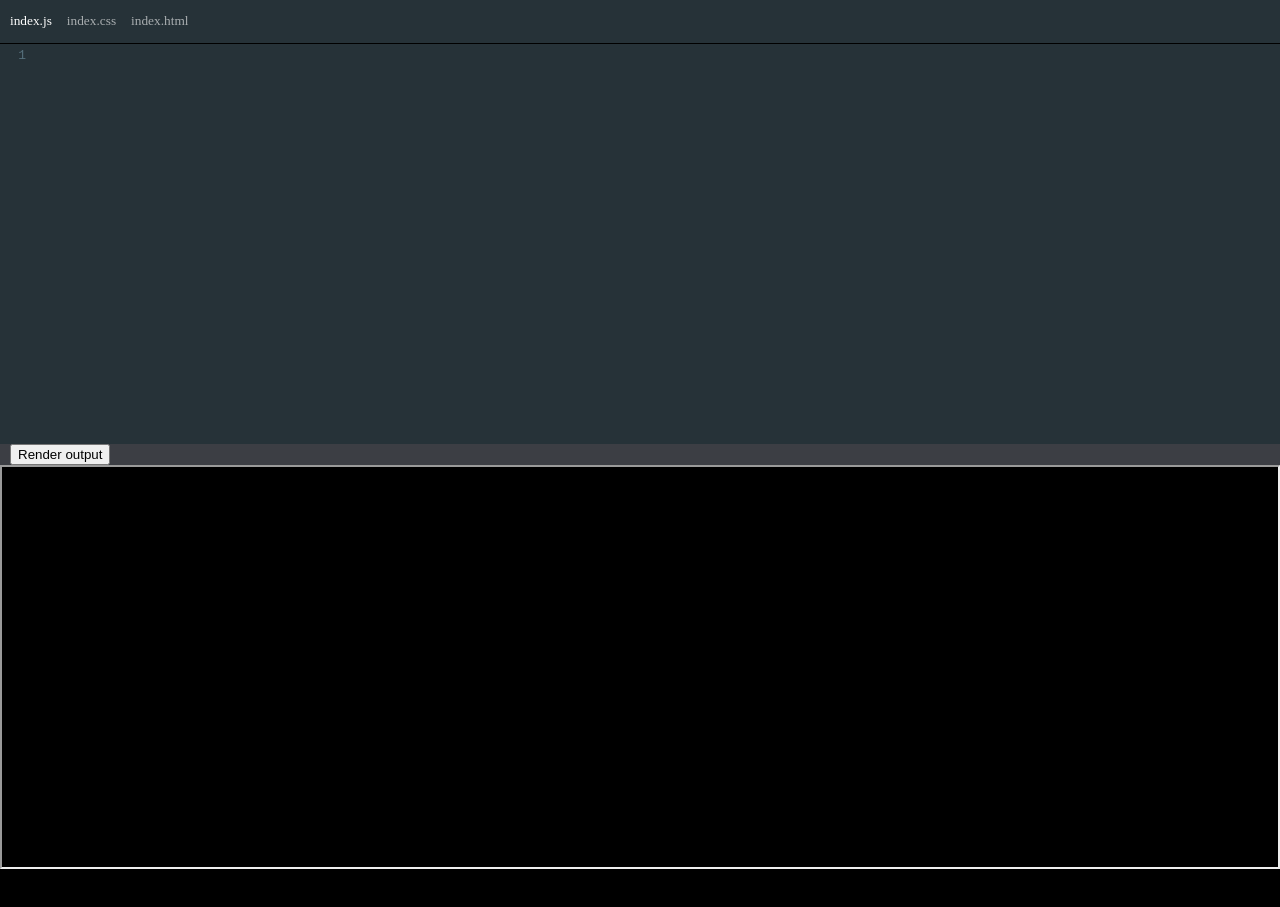
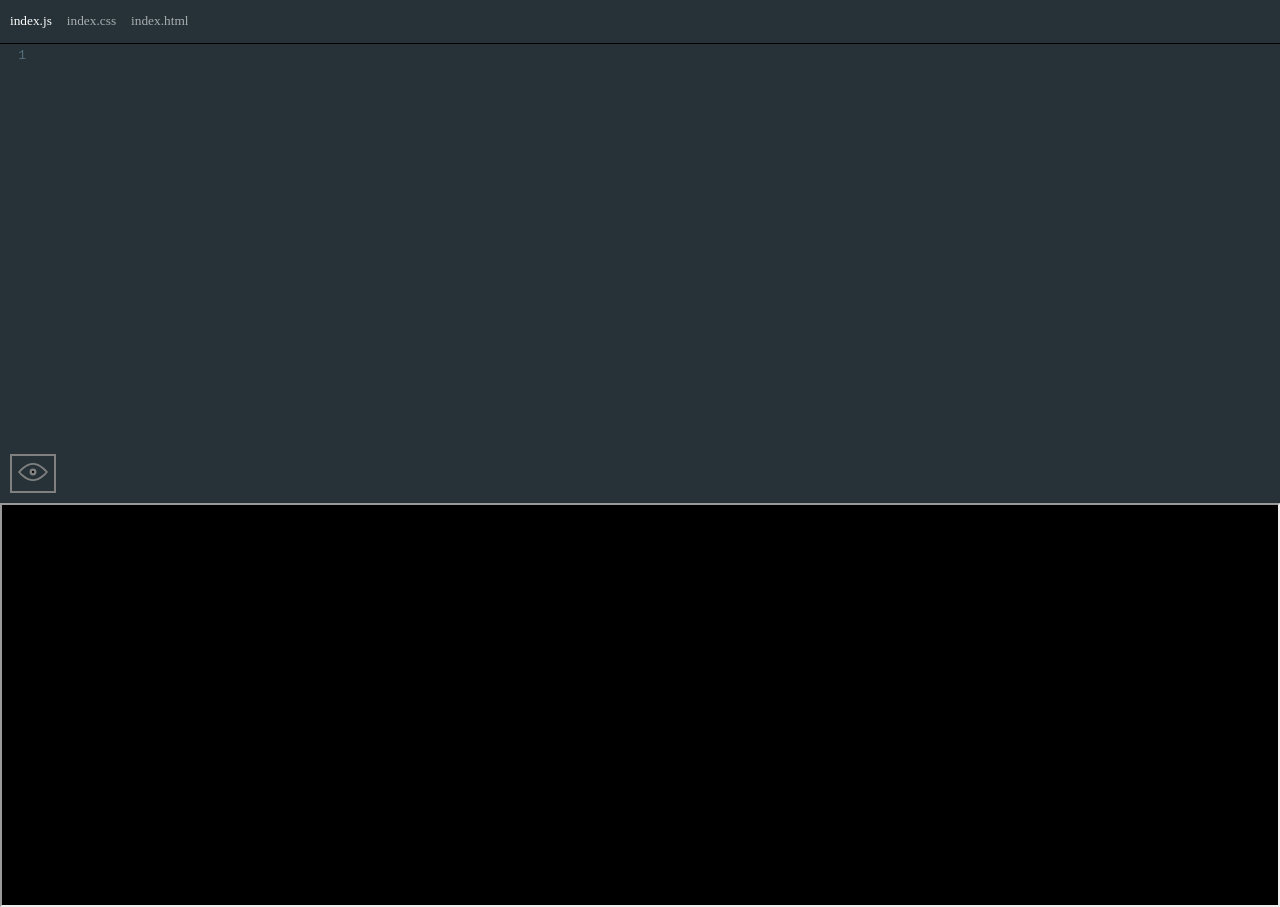
Before and after one commit to LEEDASILVA/web-based-editor, a React (Create React App) app in the folder web-base-editor/: page / in a window 1280 px wide. Before the commit the page ends 869 px from the top, so only its background shows below. Built offline with nearby package versions, Linux system fonts and the light colour scheme.

Commit message:
adding style to preview button

```diff
--- a/web-base-editor/src/components/CodeMirrorEditor.js
+++ b/web-base-editor/src/components/CodeMirrorEditor.js
@@ -87,6 +87,7 @@ const Editor = ({ fileList, options = {} }) => {
 
   const { lineWrapping, lint, lineNumbers, theme, enablePreview } = options
   const type = active.substring(active.lastIndexOf('.') + 1, active.length)
+
   return (
     <>
       <Tabs
@@ -111,7 +112,7 @@ const Editor = ({ fileList, options = {} }) => {
       </div>
       {enablePreview && (
         <>
-          <div style={{ background: '#3c3e44' }} className="editor-title">
+          <div style={{ background: '#263238' }}>
             <button
               onClick={() => {
                 setSrcDoc(`
@@ -123,7 +124,12 @@ const Editor = ({ fileList, options = {} }) => {
             `)
               }}
             >
-              Render output
+              <svg width="30px" viewBox="0 0 130 130">
+                <g stroke="grey">
+                  <path d="M65 29.61c33.13 0 60 35.39 60 35.39s-26.87 35.39-60 35.39S5 65 5 65s26.87-35.39 60-35.39z" fill="none" strokeWidth="8px"></path>
+                  <circle stroke="grey" strokeWidth="20px" cx="65" cy="65" r="5"></circle>
+                </g>
+              </svg>
             </button>
           </div>
           <div className="panel">
--- a/web-base-editor/src/index.css
+++ b/web-base-editor/src/index.css
@@ -39,3 +39,14 @@ body {
   flex-grow: 1;
   overflow: hidden;
 }
+
+button {
+  border: solid gray 2px;
+  background: none;
+  margin: 10px;
+  cursor: pointer;
+}
+
+button:hover {
+  border: solid black 2px;
+}
```
